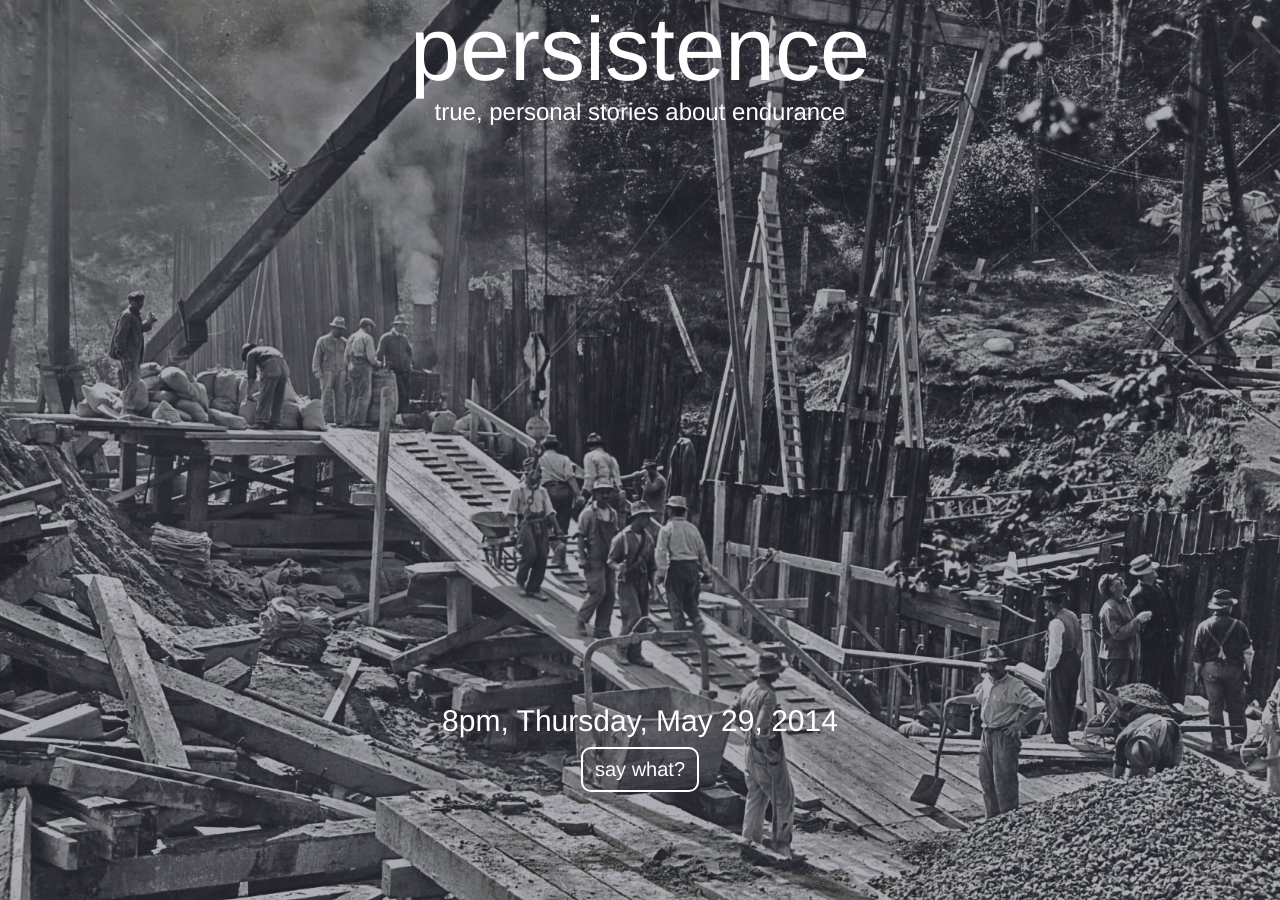
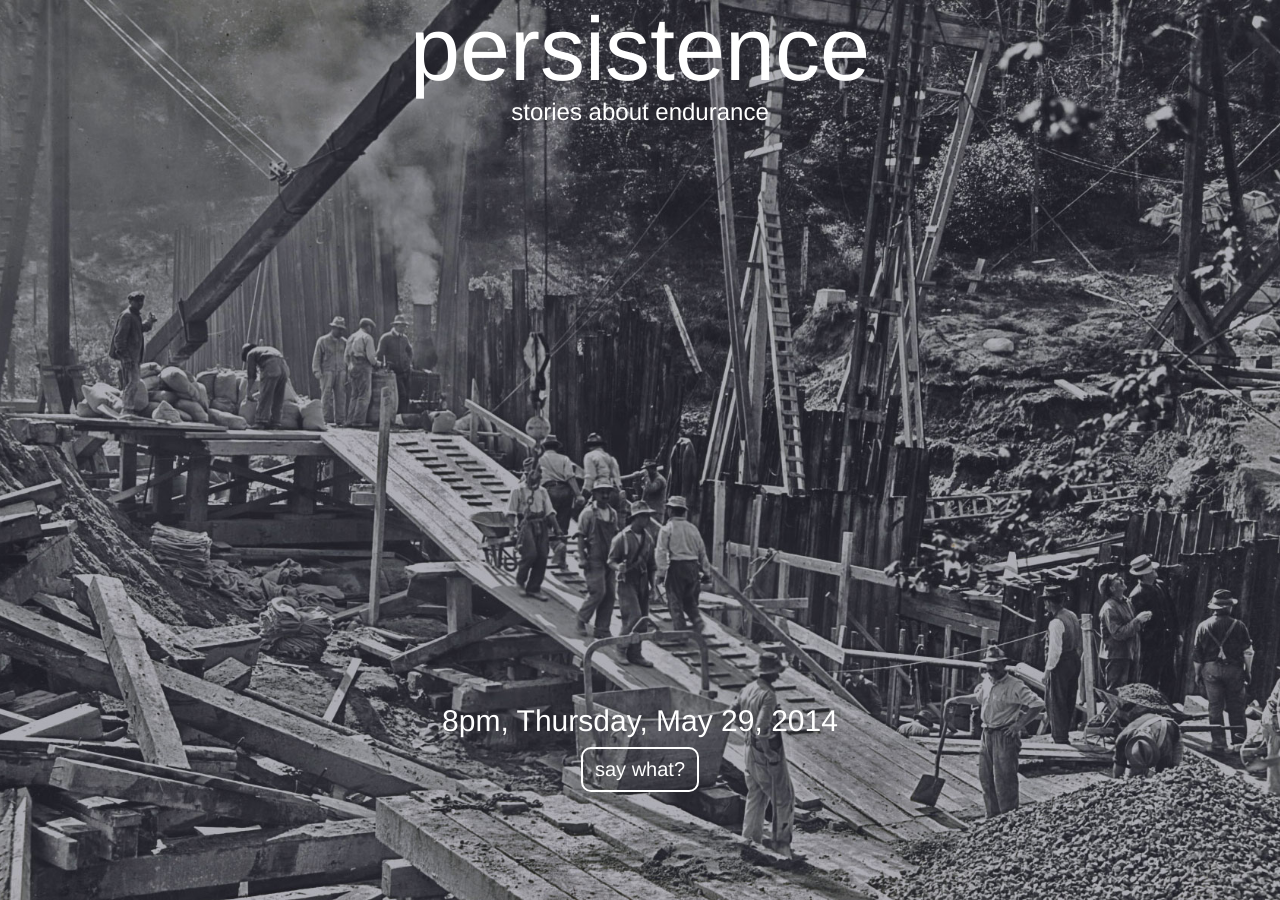
Before and after one commit to stateio/xvzf, a Jekyll site: the page persistence.html, which Jekyll copies as it is, in a window 1280 px wide and 900 px high. Built offline with Jekyll 4.4.1, drawn with Linux system fonts in a browser that asks for light colours; Markdown is read by kramdown in place of the engine named in the settings; a script that is not in the unit is left out.

Commit message:
Copy tweak.

```diff
--- a/persistence.html
+++ b/persistence.html
@@ -24,7 +24,7 @@
     <div id="theme">
       <header>
         <h1>persistence</h1>
-        <h3>true, personal stories about endurance</h3>
+        <h3>stories about endurance</h3>
       </header>
       <footer>
         <h2>8pm, Thursday, May 29, 2014</h2>
```
